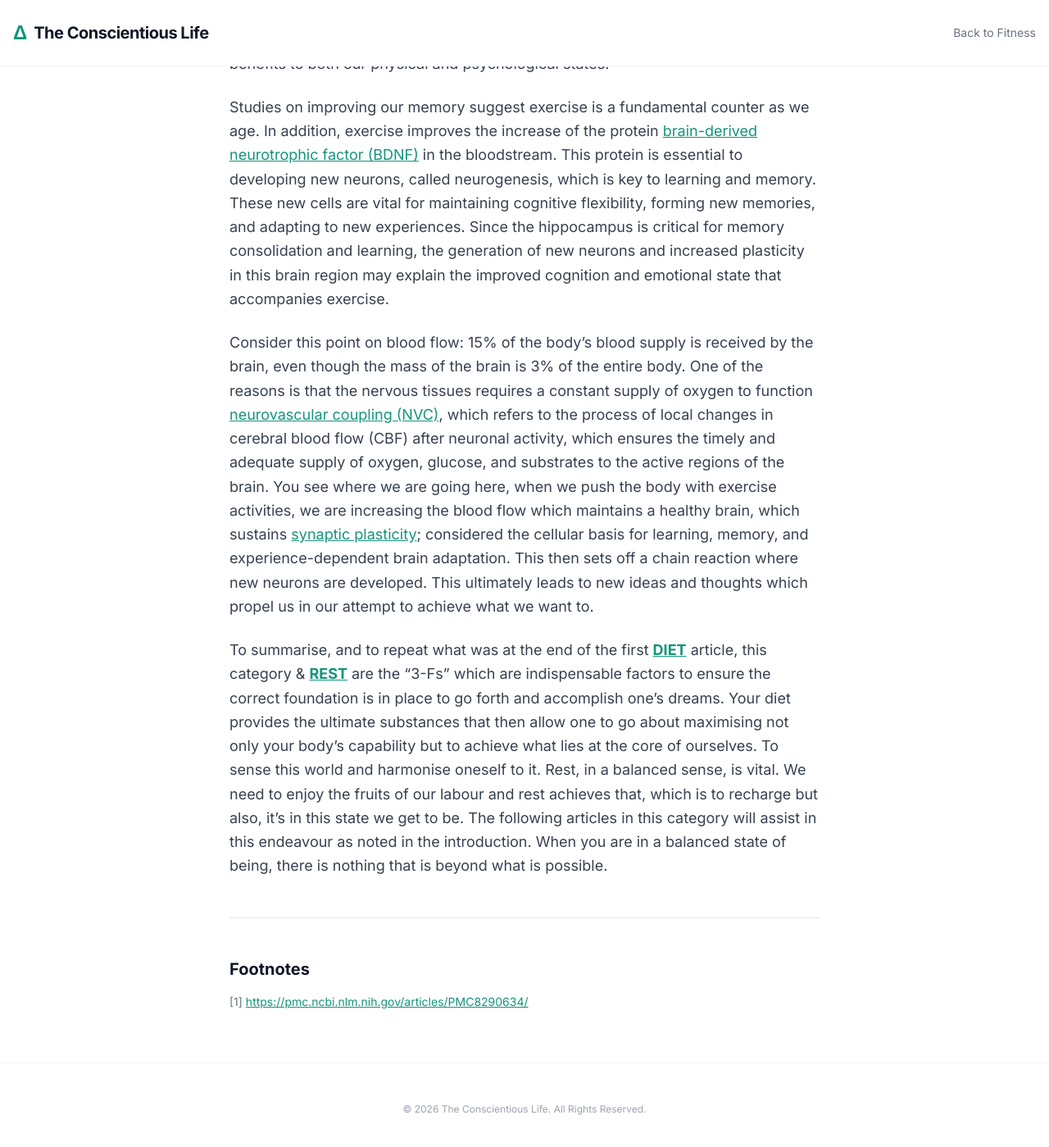
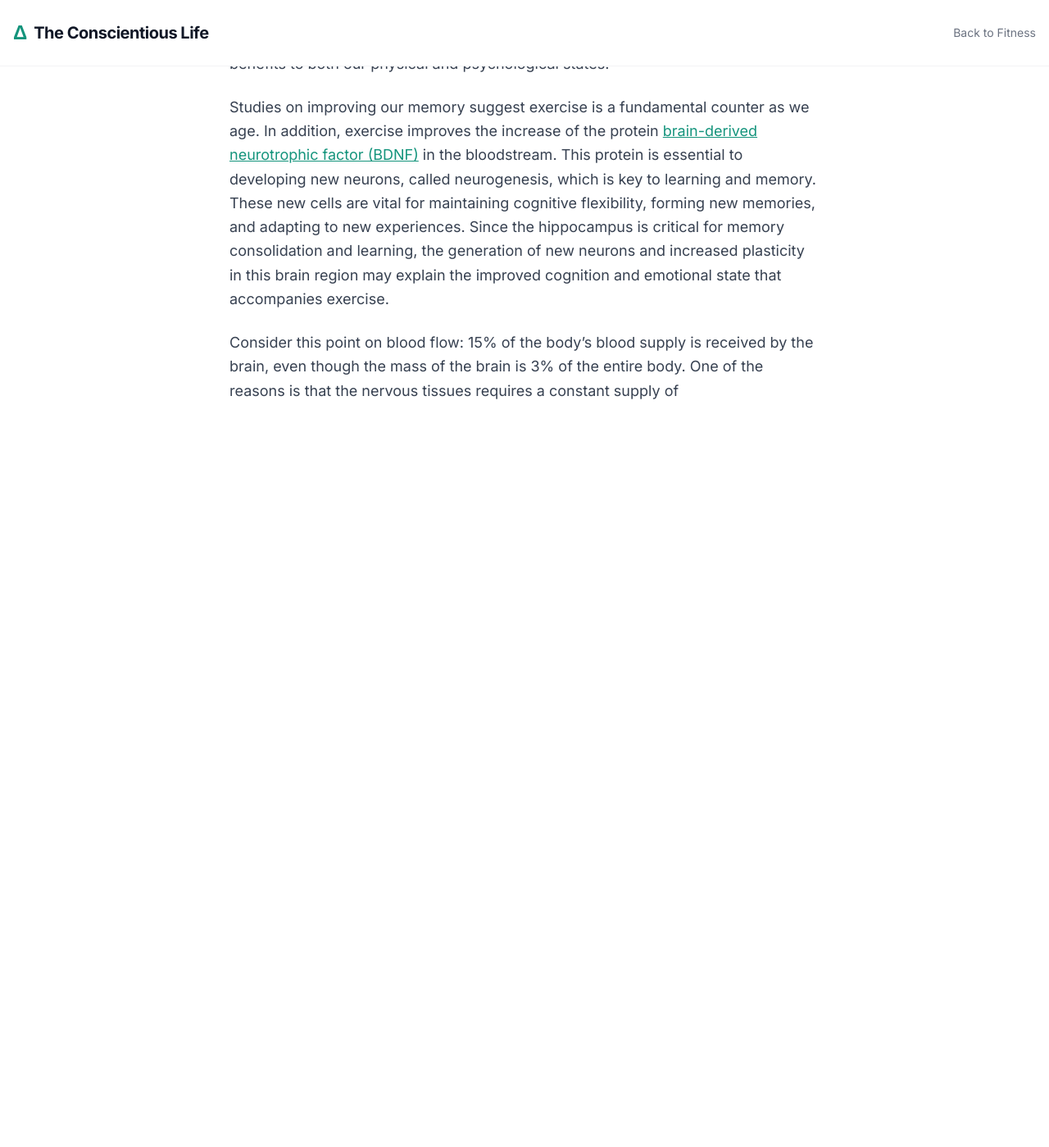
Before and after one commit to theconscientiouslife1-coder/TheCL, a Jekyll site: the page fitness-fundamental-2.html, which Jekyll copies as it is, in a window 1280 px wide and 1400 px high, scrolled down 986 px. Shown: the whole window at 82% size. Built offline with Jekyll 4.4.1, drawn with Linux system fonts in a browser that asks for light colours; nearby versions of some CDN libraries; after the commit the page ends 1541 px from its top, so only the background shows below that.

```diff
--- a/fitness-fundamental-2.html
+++ b/fitness-fundamental-2.html
@@ -39,19 +39,4 @@
 
             <p>Studies on improving our memory suggest exercise is a fundamental counter as we age. In addition, exercise improves the increase of the protein <a href="https://pmc.ncbi.nlm.nih.gov/articles/PMC4915811/" target="_blank" rel="noopener noreferrer" class="text-[#14947c] underline">brain-derived neurotrophic factor (BDNF)</a> in the bloodstream. This protein is essential to developing new neurons, called neurogenesis, which is key to learning and memory. These new cells are vital for maintaining cognitive flexibility, forming new memories, and adapting to new experiences. Since the hippocampus is critical for memory consolidation and learning, the generation of new neurons and increased plasticity in this brain region may explain the improved cognition and emotional state that accompanies exercise.</p>
 
-            <p>Consider this point on blood flow: 15% of the body’s blood supply is received by the brain, even though the mass of the brain is 3% of the entire body. One of the reasons is that the nervous tissues requires a constant supply of oxygen to function <a href="https://pmc.ncbi.nlm.nih.gov/articles/PMC10156094/" target="_blank" rel="noopener noreferrer" class="text-[#14947c] underline">neurovascular coupling (NVC)</a>, which refers to the process of local changes in cerebral blood flow (CBF) after neuronal activity, which ensures the timely and adequate supply of oxygen, glucose, and substrates to the active regions of the brain. You see where we are going here, when we push the body with exercise activities, we are increasing the blood flow which maintains a healthy brain, which sustains <a href="https://pmc.ncbi.nlm.nih.gov/articles/PMC10294159/" target="_blank" rel="noopener noreferrer" class="text-[#14947c] underline">synaptic plasticity</a>; considered the cellular basis for learning, memory, and experience-dependent brain adaptation. This then sets off a chain reaction where new neurons are developed. This ultimately leads to new ideas and thoughts which propel us in our attempt to achieve what we want to.</p>
-
-            <p>To summarise, and to repeat what was at the end of the first <a href="diet-fundamental-1.html" class="text-[#14947c] font-bold underline uppercase">DIET</a> article, this category & <a href="rest.html" class="text-[#14947c] font-bold underline uppercase">REST</a> are the “3-Fs” which are indispensable factors to ensure the correct foundation is in place to go forth and accomplish one’s dreams. Your diet provides the ultimate substances that then allow one to go about maximising not only your body’s capability but to achieve what lies at the core of ourselves. To sense this world and harmonise oneself to it. Rest, in a balanced sense, is vital. We need to enjoy the fruits of our labour and rest achieves that, which is to recharge but also, it’s in this state we get to be. The following articles in this category will assist in this endeavour as noted in the introduction. When you are in a balanced state of being, there is nothing that is beyond what is possible.</p>
-
-            <hr class="my-12">
-            <section class="not-prose" id="footnotes">
-                <h2 class="text-xl font-bold mb-4 text-gray-900">Footnotes</h2>
-                <ol class="text-sm text-gray-500 space-y-2">
-                    <li id="fn1">[1] <a href="https://pmc.ncbi.nlm.nih.gov/articles/PMC8290634/" target="_blank" rel="noopener noreferrer" class="text-[#14947c] underline">https://pmc.ncbi.nlm.nih.gov/articles/PMC8290634/</a></li>
-                </ol>
-            </section>
-        </article>
-    </main>
-    <footer class="py-12 border-t border-gray-100 text-center text-gray-400 text-xs"><p>&copy; 2026 The Conscientious Life. All Rights Reserved.</p></footer>
-</body>
-</html>
+            <p>Consider this point on blood flow: 15% of the body’s blood supply is received by the brain, even though the mass of the brain is 3% of the entire body. One of the reasons is that the nervous tissues requires a constant supply of
--- a/motivation.html
+++ b/motivation.html
@@ -48,6 +48,9 @@
             </section>
         </article>
     </main>
-    <footer class="py-12 border-t border-gray-100 text-center text-gray-400 text-xs"><p>&copy; 2026 The Conscientious Life. All Rights Reserved.</p></footer>
+
+    <footer class="py-12 border-t border-gray-100 text-center text-gray-400 text-xs">
+        <p>&copy; 2026 The Conscientious Life. All Rights Reserved.</p>
+    </footer>
 </body>
 </html>
```
